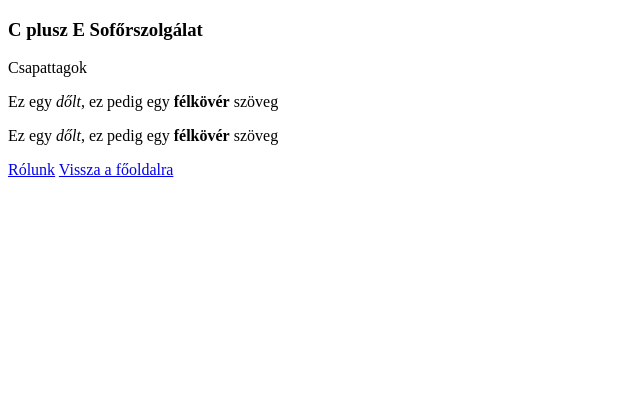
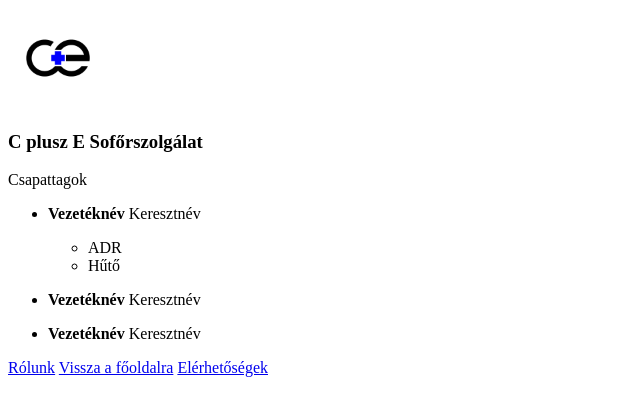
Before and after one commit to eMGye/CpluszE, a plain HTML site: page about/drivers.html in a window 1280 px wide. Shown: the whole page, without its empty margins (0-640 px from the left). Drawn offline with Linux system fonts and the light colour scheme.

Commit message:
20200605

```diff
--- a/about/drivers.html
+++ b/about/drivers.html
@@ -6,10 +6,21 @@
     <title>eMGye - Code 4 Learning at Nexius</title>
 </head>
 <body>
+<a href="/main.html">
+    <img src="img/CpluszElogo.jpg" alt="C+E logó" width="100" height="100">
+</a>
 <h3>C plusz E Sofőrszolgálat</h3>
 <p>Csapattagok</p>
-<p>Ez egy <em>dőlt</em>, ez pedig egy <strong>félkövér</strong> szöveg</p>
-<p>Ez egy <i>dőlt</i>, ez pedig egy <b>félkövér</b> szöveg</p>
+<ul>
+    <li><p><strong>Vezetéknév</strong> Keresztnév</p></li>
+        <ul>
+        <li>ADR</li>
+        <li>Hűtő</li>
+        </ul>
+    <li><p><strong>Vezetéknév</strong> Keresztnév</p></li>
+    <li><p><strong>Vezetéknév</strong> Keresztnév</p></li>
+</ul>
 <a href="/about/about.html">Rólunk</a> <a href="/index/index.html">Vissza a főoldalra</a>
+<a href="/index/index.html#connects">Elérhetőségek</a>
 </body>
 </html>
```
Also changed, not shown: about/about.html (+4 -0 lines), index/index.html (+5 -1 lines), main.html (+1 -0 lines), about/img/CpluszElogo.jpg (added), img/CpluszElogo.jpg (added), index/img/CpluszElogo.jpg (added).
